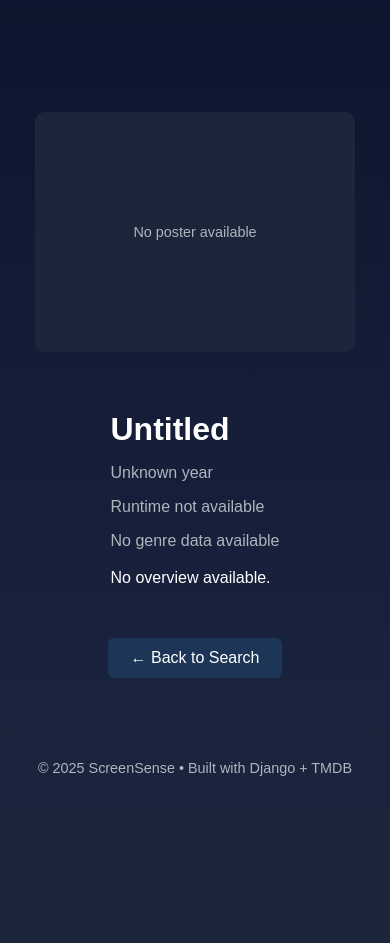
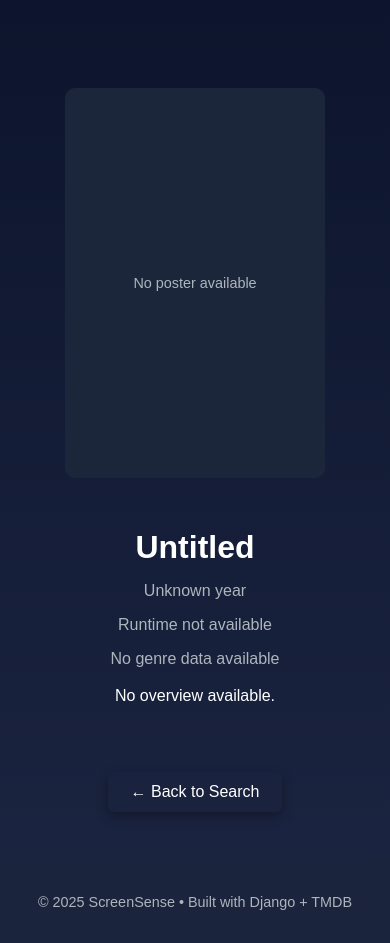
Before and after one commit to Diana961216/ScreenSenseApp, a Django app: page /details/1/1/ in a window 390 px wide. Shown: the part 121-1064 px from the top of the page. Before the commit the page ends 897 px from the top, so only its background shows below. Run offline with Django 5.2, Linux system fonts and the light colour scheme; data that the repository does not hold is empty.

Commit message:
details and home CSS fixed

```diff
--- a/movies/static/movies/css/details.css
+++ b/movies/static/movies/css/details.css
@@ -1,10 +1,11 @@
 .details-container {
   display: flex;
   flex-wrap: wrap;
-  gap: 2rem;
+  gap: 1.5rem;
   justify-content: center;
   align-items: flex-start;
-  margin-top: 4rem;
+  margin-top: 2.5rem;
+  animation: fadeIn 0.4s ease;
 }
 
 .poster img {
@@ -32,6 +33,10 @@
   margin-bottom: 0.4rem;
 }
 
+.genres {
+  margin-bottom: 0.8rem;
+}
+
 .rating {
   color: #ffd60a;
   font-weight: 600;
@@ -45,17 +50,19 @@
 
 .back-btn {
   display: inline-block;
-  margin-top: 2rem;
+  margin-top: 3rem;
   padding: 0.7rem 1.4rem;
-  background-color: var(--accent-blue);
-  color: var(--text-main);
+  background-color: var(--accent-color);
+  color: #fff;
   text-decoration: none;
   border-radius: 6px;
-  transition: background 0.3s ease;
+  transition: background 0.3s ease, transform 0.2s ease;
+  box-shadow: 0 4px 12px rgba(0, 0, 0, 0.3);
 }
 
 .back-btn:hover {
-  background-color: var(--accent-hover);
+  background-color: var(--accent-color-hover);
+  transform: translateY(-2px);
 }
 
 .error {
@@ -80,10 +87,14 @@
 .section-title {
   width: 100%;
   text-align: center;
-  margin-top: 3rem;
+  margin-top: 2rem;
   color: var(--text-main);
   font-size: 1.5rem;
   letter-spacing: 0.5px;
+  border-top: 1px solid rgba(255, 255, 255, 0.1);
+  padding-top: 1rem;
+  font-weight: 600;
+  letter-spacing: 0.7px;
 }
 
 .cast-grid,
@@ -91,7 +102,8 @@
   display: grid;
   grid-template-columns: repeat(auto-fit, minmax(160px, 1fr));
   gap: 1.5rem;
-  margin-top: 1.2rem;
+  margin-top: 0.8rem;
+  justify-items: center;
 }
 
 .cast-card,
@@ -137,3 +149,37 @@
   background-color: #1b263b;
   color: var(--text-muted);
 }
+
+@media (max-width: 768px) {
+  .details-container {
+    flex-direction: column;
+    align-items: center;
+    text-align: center;
+  }
+
+  .info {
+    text-align: center;
+  }
+
+  .poster img,
+  .no-poster {
+    width: 260px;
+    height: 390px;
+  }
+
+  .section-title {
+    margin-top: 2.5rem;
+    padding-top: 1.5rem;
+  }
+}
+
+@keyframes fadeIn {
+  from {
+    opacity: 0;
+    transform: translateY(15px);
+  }
+  to {
+    opacity: 1;
+    transform: translateY(0);
+  }
+}
--- a/movies/templates/movies/details.html
+++ b/movies/templates/movies/details.html
@@ -76,7 +76,6 @@
   </div>
 </section>
 
-<!-- ✅ TOP CAST SECTION -->
 {% if cast %}
   <h3 class="section-title">Top Cast</h3>
   <div class="cast-grid">
```
Also changed, not shown: movies/static/movies/css/home.css (+26 -30 lines).
